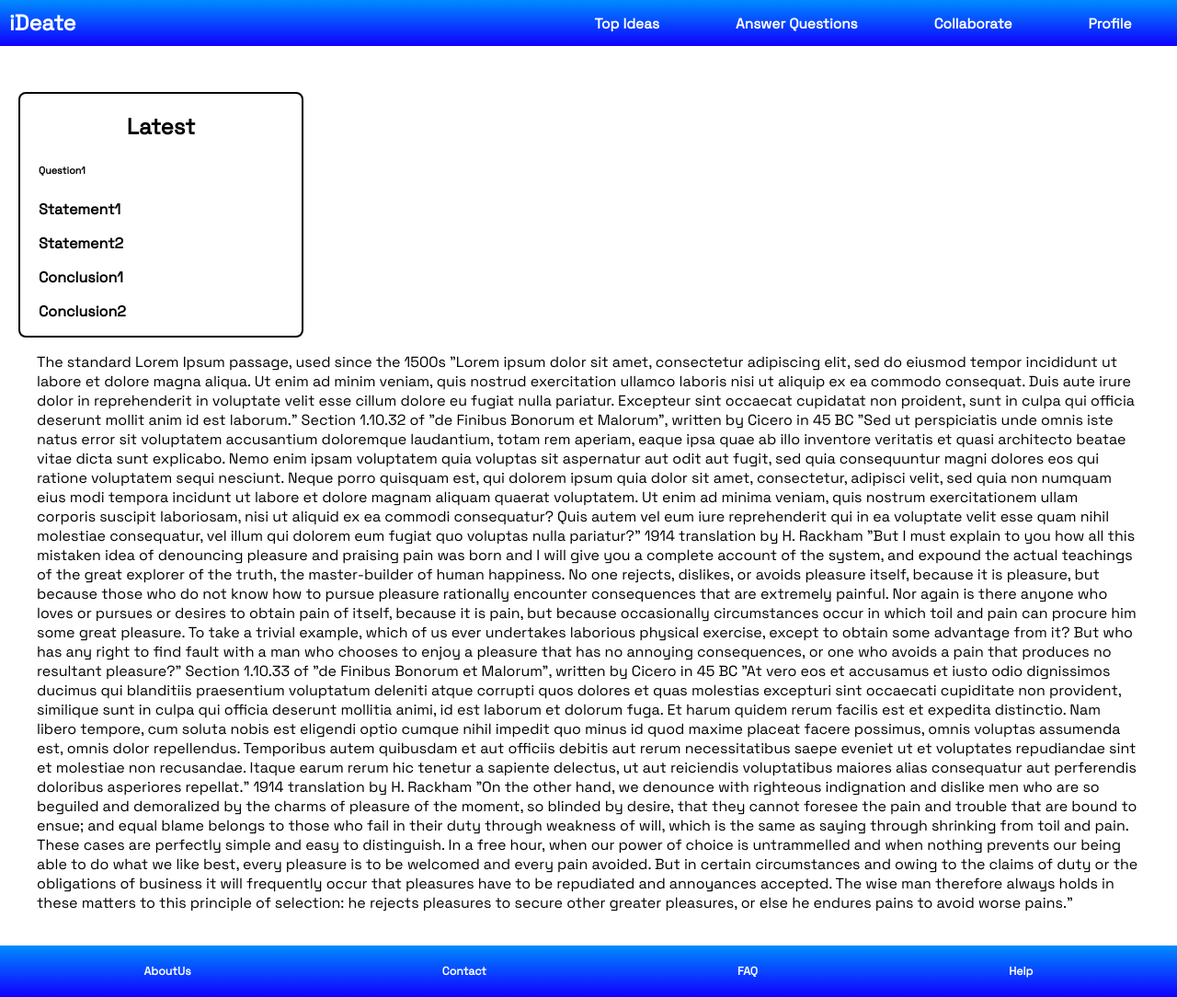
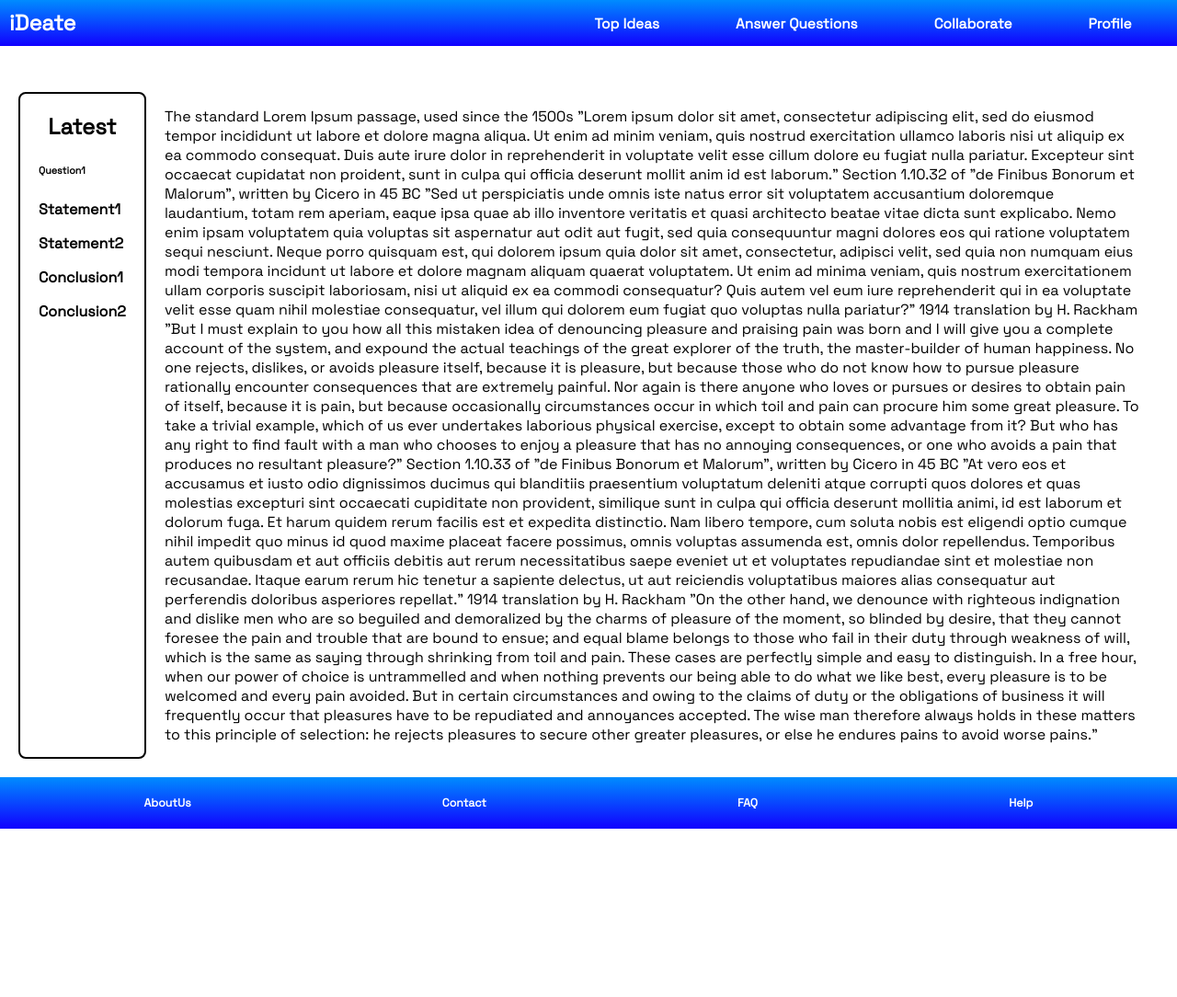
Before and after one commit to utkrishtkumar/utkrishtsingh, a Django app: template main/templates/main/main.html in a window 1280 px wide. Shown: the whole page at 92% size. After the commit the page ends 901 px from the top, so only its background shows below. Run offline with Django 3.2, Linux system fonts and the light colour scheme; the template is opened without the code that fills it, so the values that code supplies are empty.

Commit message:
Update hungry.css

```diff
--- a/static/hungry.css
+++ b/static/hungry.css
@@ -147,7 +147,7 @@ display: inline-block;
 
 }
 .content{
-    display: block;
+    display: flex;
     padding: 100px 20px 20px 20px;
     flex-shrink: 0;
 
```
